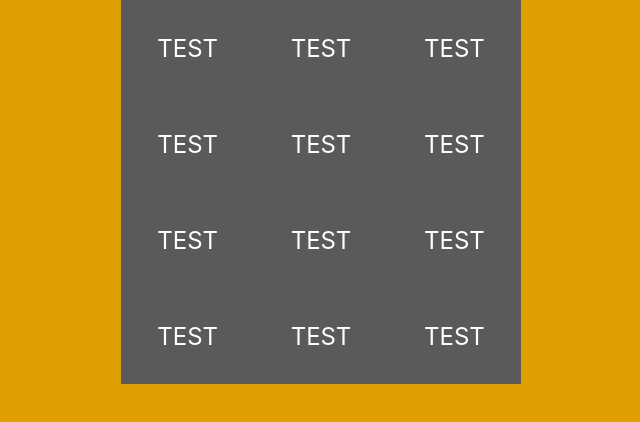
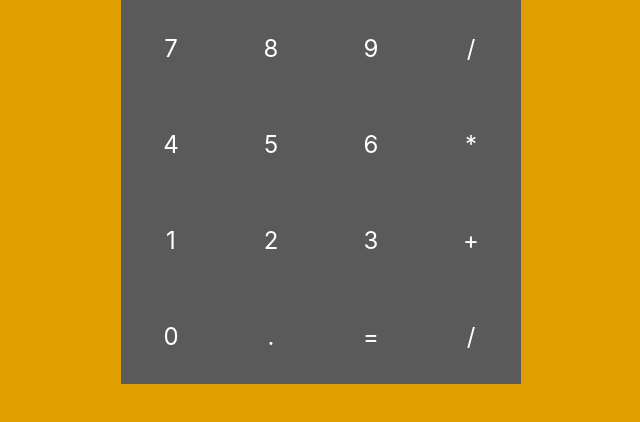
Before and after one commit to jacquesLaguerre/CalculatorProject, a React (Create React App) app: page / in a window 1280 px wide. Shown: the top 422 px of the page, without its empty margins (319-959 px from the left). Built offline with nearby package versions, Linux system fonts and the light colour scheme.

Commit message:
Passing symbol props to Button component

```diff
--- a/src/App.js
+++ b/src/App.js
@@ -8,27 +8,35 @@
  <div className="calc-grid">
 
  <div className="row">
-<Button />
-<Button />
-<Button />
+<Button symbol="7" />
+<Button symbol="8"/>
+<Button symbol="9"/>
+<Button symbol="/"/>
+
+ </div>
+
+ <div className="row">
+<Button symbol="4"/>
+<Button symbol="5"/>
+<Button symbol="6"/>
+<Button symbol="*"/>
+
 
  </div>
  <div className="row">
-<Button />
-<Button />
-<Button />
+<Button symbol="1"/>
+<Button symbol="2"/>
+<Button symbol="3"/>
+<Button symbol="+"/>
+
 
  </div>
  <div className="row">
-<Button />
-<Button />
-<Button />
+<Button symbol="0"/>
+<Button symbol="."/>
+<Button symbol="="/>
+<Button symbol="/"/>
 
- </div>
- <div className="row">
-<Button />
-<Button />
-<Button />
 
  </div>
 
--- a/src/components/Button.jsx
+++ b/src/components/Button.jsx
@@ -1,6 +1,8 @@
 import "./Button.css";
 
-const Button = () => {
-return <div className="button-wrapper">TEST</div>
+// Passing props
+const Button = ({symbol}) => {
+return <div className="button-wrapper">{symbol}</div>
+
 }
 export default Button ;
```
